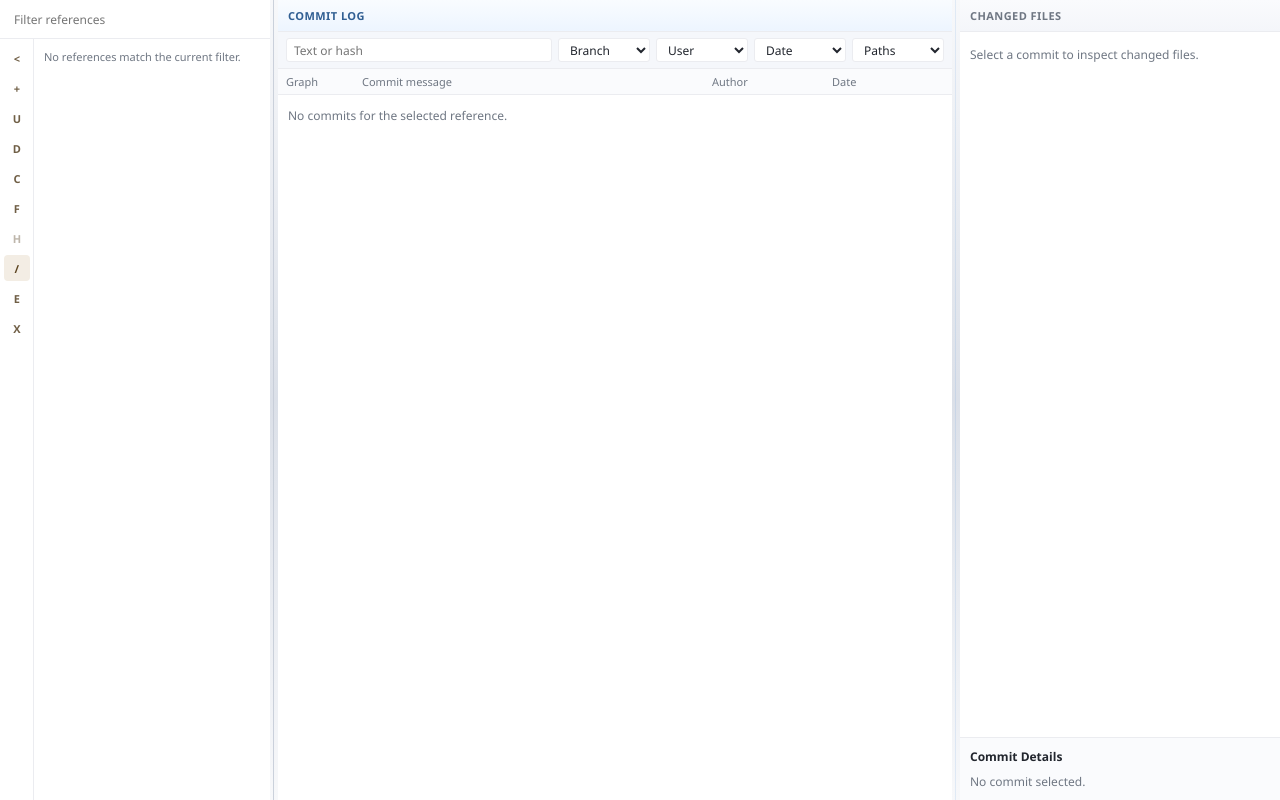
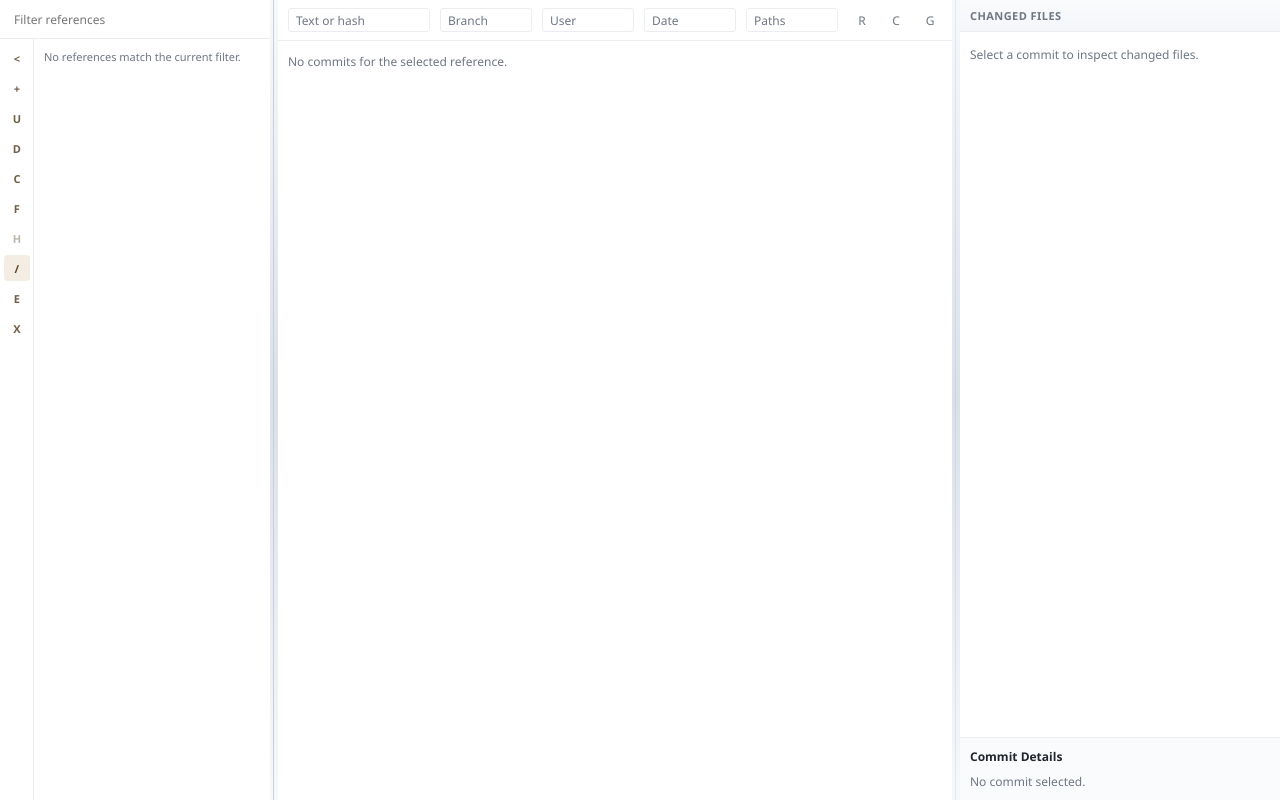
Before and after one commit to baalismlin/vscode-intelligent-git-explorer, a React app in the folder packages/webview/: page / in a window 1280 px wide. Built offline with nearby package versions, Linux system fonts and the light colour scheme; the HTML template or start-up script is replaced by a standard one.

Commit message:
feat: implement navigation to refs and enhance commit toolbar with new UI elements and styles

```diff
--- a/packages/webview/src/app/App.tsx
+++ b/packages/webview/src/app/App.tsx
@@ -77,8 +77,7 @@ export function App(): JSX.Element {
             className={`pane-shell ${focusedPane === "commits" ? "focused-pane" : ""}`.trim()}
             onMouseDown={() => setFocusedPane("commits")}
           >
-            <section className="panel">
-              <div className="panel-title">Commit Log</div>
+            <section className="panel commit-panel">
               <div className="panel-body">
                 <CommitToolbar />
                 <CommitTable />
--- a/packages/webview/src/features/commits/components/CommitTable.tsx
+++ b/packages/webview/src/features/commits/components/CommitTable.tsx
@@ -9,13 +9,6 @@ export function CommitTable(): JSX.Element {
   const isLoading = useGitLogStore((state) => state.loading.commits);
 
   return (
-    <>
-      <div className="commit-header">
-        <div>Graph</div>
-        <div>Commit message</div>
-        <div>Author</div>
-        <div>Date</div>
-      </div>
     <div className="commit-list">
       {isLoading ? <div className="empty-state">Loading commits...</div> : null}
       {!isLoading && commits.length === 0 ? <div className="empty-state">No commits for the selected reference.</div> : null}
@@ -25,7 +18,6 @@ export function CommitTable(): JSX.Element {
           ))
         : null}
     </div>
-    </>
   );
 }
 
--- a/packages/webview/src/features/commits/components/CommitToolbar.tsx
+++ b/packages/webview/src/features/commits/components/CommitToolbar.tsx
@@ -19,20 +19,67 @@ export function CommitToolbar(): JSX.Element {
   };
 
   return (
-    <div className="toolbar">
-      <input type="text" placeholder="Text or hash" value={filters.searchText} onChange={updateFilter("searchText")} />
-      <select value={filters.branch} onChange={updateFilter("branch")}>
+    <div className="toolbar commit-toolbar">
+      <div className="commit-toolbar-left">
+        <input
+          className="commit-search"
+          type="text"
+          placeholder="Text or hash"
+          value={filters.searchText}
+          onChange={updateFilter("searchText")}
+        />
+        <select className={getFilterClassName(filters.branch)} value={filters.branch} onChange={updateFilter("branch")}>
           <option value="">Branch</option>
         </select>
-      <select value={filters.user} onChange={updateFilter("user")}>
+        <select className={getFilterClassName(filters.user)} value={filters.user} onChange={updateFilter("user")}>
           <option value="">User</option>
         </select>
-      <select value={filters.date} onChange={updateFilter("date")}>
+        <select className={getFilterClassName(filters.date)} value={filters.date} onChange={updateFilter("date")}>
           <option value="">Date</option>
         </select>
-      <select value={filters.paths} onChange={updateFilter("paths")}>
+        <select className={getFilterClassName(filters.paths)} value={filters.paths} onChange={updateFilter("paths")}>
           <option value="">Paths</option>
         </select>
       </div>
+      <div className="commit-toolbar-right">
+        <CommitToolButton label="Refresh" icon="R" onClick={() => postMessageToHost({ type: "refresh" })} />
+        <CommitToolButton
+          label="Cherry-pick"
+          icon="C"
+          onClick={() =>
+            postMessageToHost({
+              type: "runCommand",
+              payload: {
+                command: "commits:cherryPick"
+              }
+            })
+          }
+        />
+        <CommitToolButton
+          label="Go to hash/branch/tag"
+          icon="G"
+          onClick={() =>
+            postMessageToHost({
+              type: "runCommand",
+              payload: {
+                command: "commits:goToRef"
+              }
+            })
+          }
+        />
+      </div>
+    </div>
   );
 }
+
+function CommitToolButton({ label, icon, onClick }: { label: string; icon: string; onClick: () => void }): JSX.Element {
+  return (
+    <button type="button" className="commit-tool-button" title={label} aria-label={label} onClick={onClick}>
+      {icon}
+    </button>
+  );
+}
+
+function getFilterClassName(value: string): string {
+  return value ? "commit-filter" : "commit-filter is-placeholder";
+}
--- a/packages/webview/src/styles.css
+++ b/packages/webview/src/styles.css
@@ -417,6 +417,95 @@ select {
   width: 92px;
 }
 
+.commit-panel {
+  background: #ffffff;
+}
+
+.commit-panel .panel-body {
+  overflow: auto;
+  background: #ffffff;
+}
+
+.commit-toolbar {
+  position: sticky;
+  top: 0;
+  z-index: 2;
+  justify-content: space-between;
+  align-items: center;
+  gap: 12px;
+  padding: 8px 10px;
+  background: #ffffff;
+  border-bottom: 1px solid var(--border);
+}
+
+.commit-toolbar-left,
+.commit-toolbar-right {
+  display: flex;
+  align-items: center;
+  gap: 10px;
+  min-width: 0;
+}
+
+.commit-toolbar-left {
+  flex: 1;
+  justify-content: flex-start;
+}
+
+.commit-toolbar-right {
+  flex: 0 0 auto;
+  justify-content: flex-end;
+}
+
+.commit-search {
+  width: 250px;
+  min-width: 250px;
+  max-width: 250px;
+  height: 26px;
+  flex: 0 0 250px;
+  border: 0;
+  outline: none;
+  padding: 0;
+  background: transparent;
+  color: var(--text);
+}
+
+.commit-search::placeholder {
+  color: var(--muted);
+}
+
+.commit-filter {
+  width: auto;
+  min-width: 0;
+  height: 26px;
+  border: 0;
+  outline: none;
+  padding: 0 18px 0 0;
+  background: transparent;
+  color: var(--text);
+  appearance: none;
+  -webkit-appearance: none;
+}
+
+.commit-filter.is-placeholder {
+  color: var(--muted);
+}
+
+.commit-tool-button {
+  width: 24px;
+  height: 24px;
+  border: 0;
+  padding: 0;
+  background: transparent;
+  color: var(--muted);
+  border-radius: 4px;
+  cursor: pointer;
+}
+
+.commit-tool-button:hover {
+  background: #f4f5f7;
+  color: var(--text);
+}
+
 .commit-header,
 .commit-row {
   display: grid;
```
Also changed, not shown: packages/extension/src/application/gitLogApplicationService.ts (+62 -0 lines), packages/extension/src/extension/bridge/webviewMessageRouter.ts (+15 -0 lines). Lines whose indentation alone changed are shown as unchanged.
